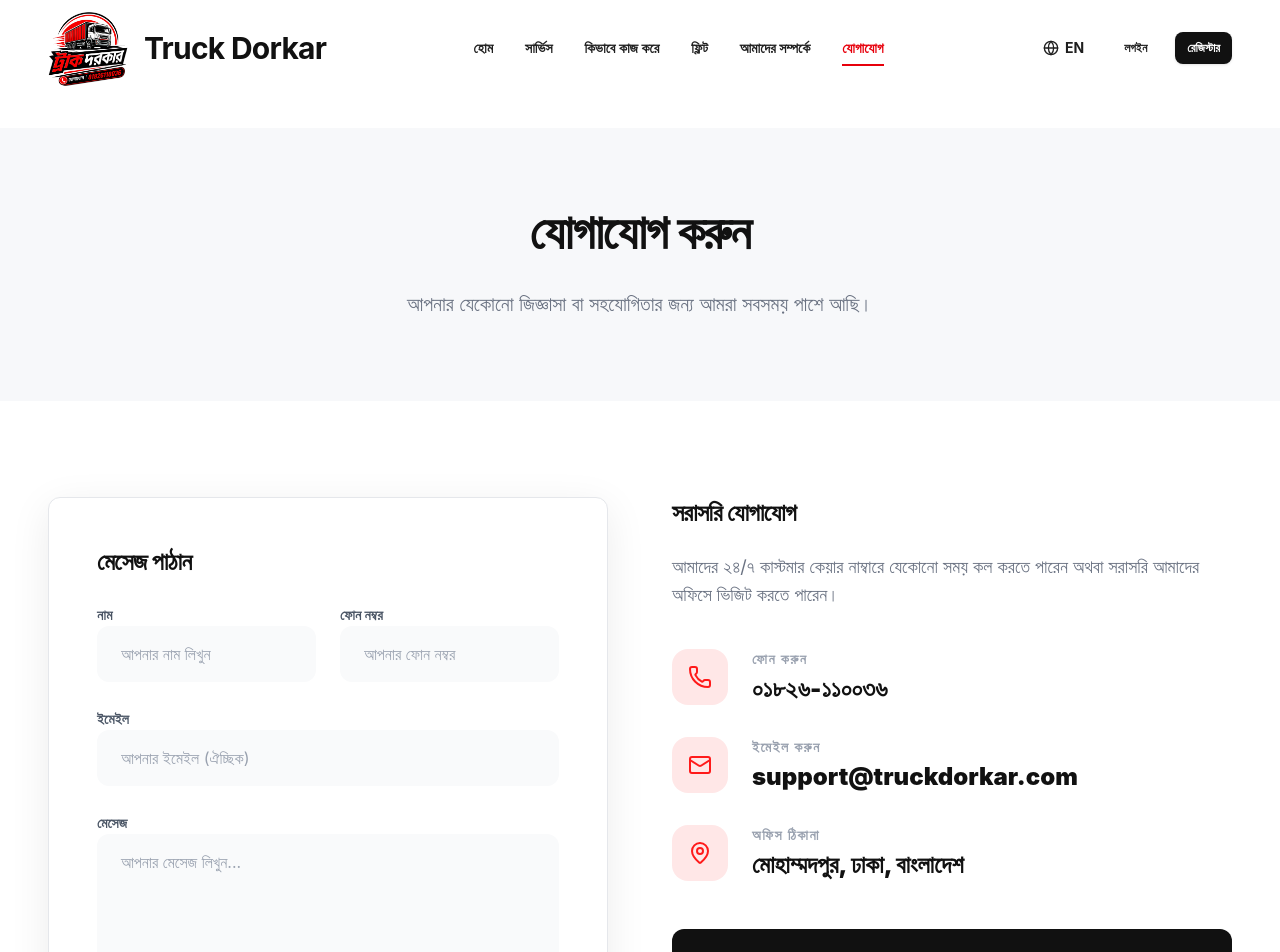
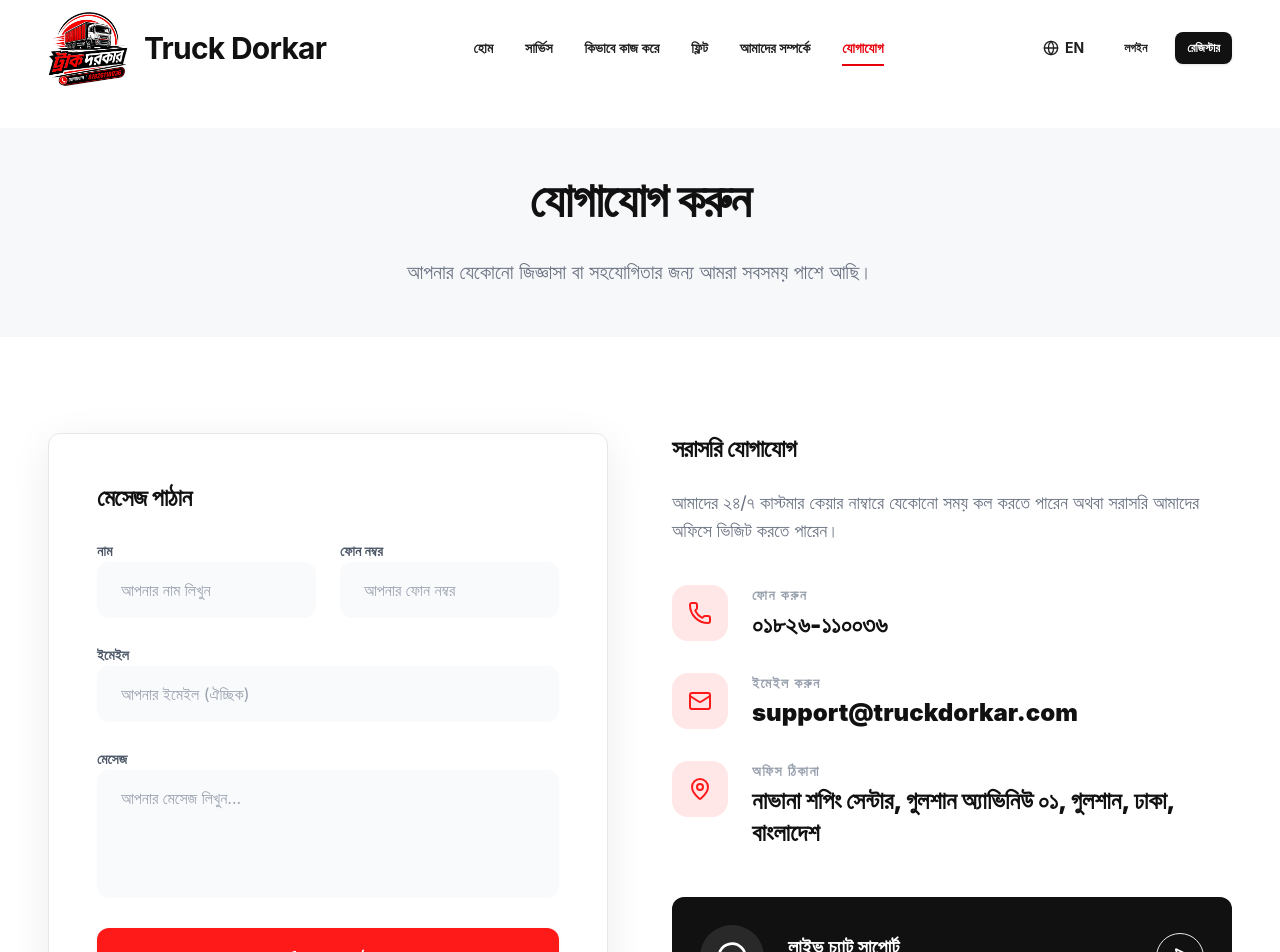
Before and after one commit to ashrafalve404/truckdorkar, a Next.js app: page /contact in a window 1280 px wide. Shown: the top 952 px of the page. Built offline with nearby package versions, Linux system fonts and the light colour scheme.

Commit message:
update info

```diff
--- a/app/about/page.tsx
+++ b/app/about/page.tsx
@@ -48,7 +48,7 @@ export default function AboutPage() {
 
             <main className="pt-24 md:pt-32">
                 {/* Hero section */}
-                <section className="py-16 md:py-20 bg-light-gray">
+                <section className="py-10 md:py-12 bg-light-gray">
                     <div className="container mx-auto px-4 sm:px-6 lg:px-12 text-center text-black">
                         <motion.div
                             initial={{ opacity: 0, y: 20 }}
--- a/app/contact/page.tsx
+++ b/app/contact/page.tsx
@@ -17,7 +17,7 @@ export default function ContactPage() {
 
             <main className="pt-24 md:pt-32">
                 {/* Header */}
-                <section className="py-16 md:py-20 bg-light-gray">
+                <section className="py-10 md:py-12 bg-light-gray">
                     <div className="container mx-auto px-4 sm:px-6 lg:px-12 text-center text-black">
                         <motion.div
                             initial={{ opacity: 0, y: 20 }}
@@ -116,7 +116,7 @@ export default function ContactPage() {
                                             </div>
                                             <div>
                                                 <div className="text-xs md:text-sm font-bold text-gray-400 uppercase tracking-widest mb-1">{t("Office Address", "অফিস ঠিকানা")}</div>
-                                                <div className="text-xl md:text-2xl font-black text-black">{t("Mohammadpur, Dhaka, Bangladesh", "মোহাম্মদপুর, ঢাকা, বাংলাদেশ")}</div>
+                                                <div className="text-xl md:text-2xl font-black text-black">{t("Navana Shopping Centre, Gulshan Avenue 01, Gulshan, Dhaka, Bangladesh", "নাভানা শপিং সেন্টার, গুলশান অ্যাভিনিউ ০১, গুলশান, ঢাকা, বাংলাদেশ")}</div>
                                             </div>
                                         </div>
                                     </div>
```
